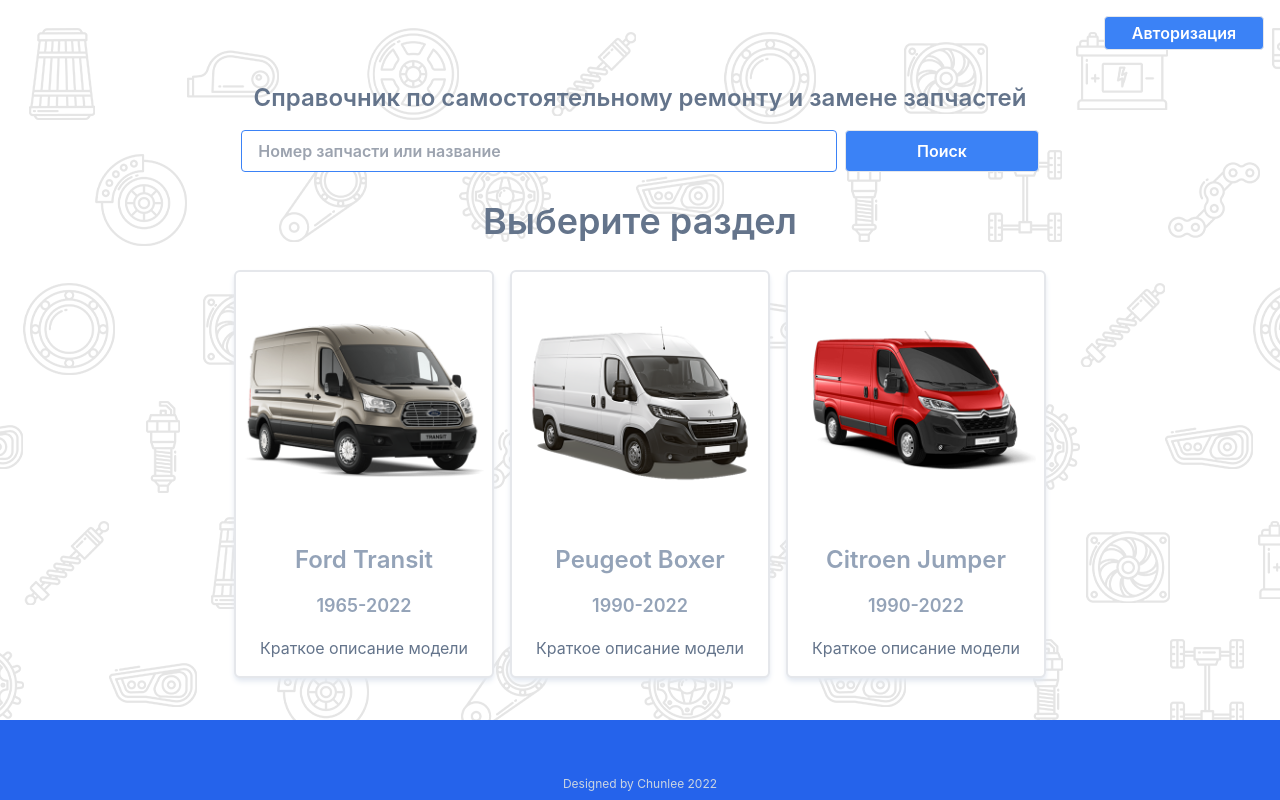
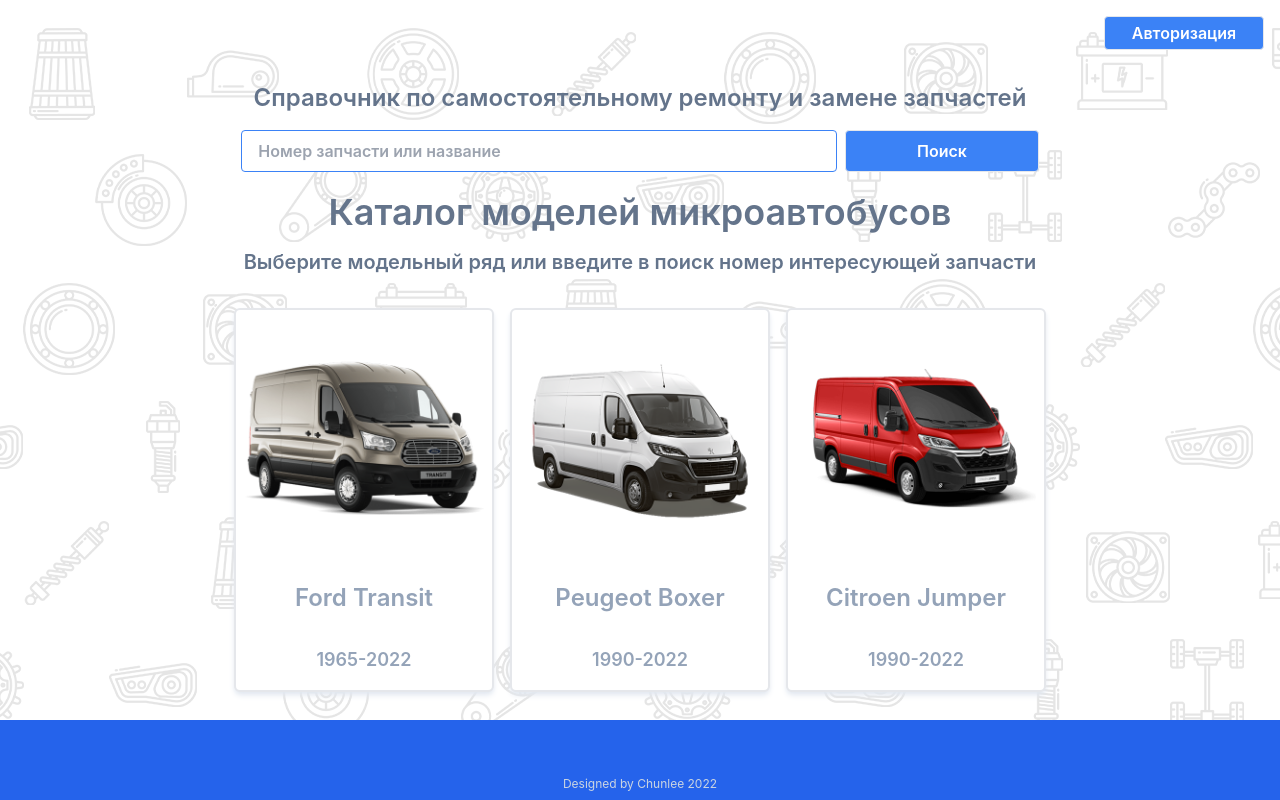
Before and after one commit to ArtofWASD/handbook-react-app, a React (Create React App) app: page / in a window 1280 px wide. Built offline with nearby package versions, Linux system fonts and the light colour scheme.

Commit message:
Посты и отображение

```diff
--- a/src/components/carsPartsList/CarsPartsList.js
+++ b/src/components/carsPartsList/CarsPartsList.js
@@ -29,8 +29,8 @@ const CarsPartsList = () => {
                 <div className="parts__item-image">
                     {partsItem.image}
                 </div>
-                <div className="parts__item-title text-center opacity-0 hover:opacity-100">
-                <Link key={partsItem.id} to={`/carslist/${id}/carspartslist/${getChildCarsArray.id}/postlist/${partsItem.id}`}>{partsItem.title}</Link>
+                <div className="parts__link text-center">
+                <Link key={partsItem.id} to={`/carslist/${id}/carspartslist/${getChildCarsArray.id}/postlist/${partsItem.id}`}></Link>
                 </div>
             </div>
         ))}
--- a/src/components/data/Data.js
+++ b/src/components/data/Data.js
@@ -28,7 +28,6 @@ const Data = [
     image: <img src={cardTTS} alt="" />,
     label: 'Ford Transit',
     year: '1965-2022',
-    description: 'Краткое описание модели',
     id: 1,
     childCars: [
       {
@@ -43,6 +42,11 @@ const Data = [
             image: <img src={piston} alt='' />,
             title: "Двигатель",
             posts: [
+              {id:1111, title: "Замена двигателя", text:"Цилиндро-поршневую группу можно назвать сердцем любого двигателя внутреннего сгорания. В ЦПГ входят поршни с кольцами и гильзы блока цилиндров. Трущаяся пара, которая постоянно подвержена ударным нагрузкам и высоким температурам. Износ ЦПГ критичен и очень дорог в ремонте. Обслуживать там, как правило, нечего. Долгую правильную службу обеспечат частая смена моторного масла, дорогое топливо и оригинальные фильтры. О том, что цилиндро-поршневая группа на автомобилях Форд Транзит износилась, подскажет стук из-под капота либо высокий расход масла (уже при расходе масла около 500 и больше грамм на тысячу километров пробега, пора задуматься о ремонте). Высокий 'жор' масла может быть также из-за течей из-под сальников и прокладок, а также из-за износа маслосъемных колпачков. Их еще называют сальниками клапанов. Турбина также может гнать масло во впуск. Но если эти варианты проверены или устранены, то нужно готовиться к худшему варианту."},
+              {id:1112, title: "Замена поршней", text:"Цилиндро-поршневую группу можно назвать сердцем любого двигателя внутреннего сгорания. В ЦПГ входят поршни с кольцами и гильзы блока цилиндров. Трущаяся пара, которая постоянно подвержена ударным нагрузкам и высоким температурам. Износ ЦПГ критичен и очень дорог в ремонте. Обслуживать там, как правило, нечего. Долгую правильную службу обеспечат частая смена моторного масла, дорогое топливо и оригинальные фильтры. О том, что цилиндро-поршневая группа на автомобилях Форд Транзит износилась, подскажет стук из-под капота либо высокий расход масла (уже при расходе масла около 500 и больше грамм на тысячу километров пробега, пора задуматься о ремонте). Высокий 'жор' масла может быть также из-за течей из-под сальников и прокладок, а также из-за износа маслосъемных колпачков. Их еще называют сальниками клапанов. Турбина также может гнать масло во впуск. Но если эти варианты проверены или устранены, то нужно готовиться к худшему варианту."},
+              {id:1113, title: "Замена маховика", text:"Цилиндро-поршневую группу можно назвать сердцем любого двигателя внутреннего сгорания. В ЦПГ входят поршни с кольцами и гильзы блока цилиндров. Трущаяся пара, которая постоянно подвержена ударным нагрузкам и высоким температурам. Износ ЦПГ критичен и очень дорог в ремонте. Обслуживать там, как правило, нечего. Долгую правильную службу обеспечат частая смена моторного масла, дорогое топливо и оригинальные фильтры. О том, что цилиндро-поршневая группа на автомобилях Форд Транзит износилась, подскажет стук из-под капота либо высокий расход масла (уже при расходе масла около 500 и больше грамм на тысячу километров пробега, пора задуматься о ремонте). Высокий 'жор' масла может быть также из-за течей из-под сальников и прокладок, а также из-за износа маслосъемных колпачков. Их еще называют сальниками клапанов. Турбина также может гнать масло во впуск. Но если эти варианты проверены или устранены, то нужно готовиться к худшему варианту."},
+              {id:1114, title: "Замена головки блока цилиндров", text:"Цилиндро-поршневую группу можно назвать сердцем любого двигателя внутреннего сгорания. В ЦПГ входят поршни с кольцами и гильзы блока цилиндров. Трущаяся пара, которая постоянно подвержена ударным нагрузкам и высоким температурам. Износ ЦПГ критичен и очень дорог в ремонте. Обслуживать там, как правило, нечего. Долгую правильную службу обеспечат частая смена моторного масла, дорогое топливо и оригинальные фильтры. О том, что цилиндро-поршневая группа на автомобилях Форд Транзит износилась, подскажет стук из-под капота либо высокий расход масла (уже при расходе масла около 500 и больше грамм на тысячу километров пробега, пора задуматься о ремонте). Высокий 'жор' масла может быть также из-за течей из-под сальников и прокладок, а также из-за износа маслосъемных колпачков. Их еще называют сальниками клапанов. Турбина также может гнать масло во впуск. Но если эти варианты проверены или устранены, то нужно готовиться к худшему варианту."},
+              {id:1115, title: "Замена датчика охлаждающей жидкости", text:"Цилиндро-поршневую группу можно назвать сердцем любого двигателя внутреннего сгорания. В ЦПГ входят поршни с кольцами и гильзы блока цилиндров. Трущаяся пара, которая постоянно подвержена ударным нагрузкам и высоким температурам. Износ ЦПГ критичен и очень дорог в ремонте. Обслуживать там, как правило, нечего. Долгую правильную службу обеспечат частая смена моторного масла, дорогое топливо и оригинальные фильтры. О том, что цилиндро-поршневая группа на автомобилях Форд Транзит износилась, подскажет стук из-под капота либо высокий расход масла (уже при расходе масла около 500 и больше грамм на тысячу километров пробега, пора задуматься о ремонте). Высокий 'жор' масла может быть также из-за течей из-под сальников и прокладок, а также из-за износа маслосъемных колпачков. Их еще называют сальниками клапанов. Турбина также может гнать масло во впуск. Но если эти варианты проверены или устранены, то нужно готовиться к худшему варианту."}
             ]
           },
           {
@@ -677,7 +681,6 @@ const Data = [
     image: <img src={cardNewBoxer} alt="" />,
     label: 'Peugeot Boxer',
     year: '1990-2022',
-    description: 'Краткое описание модели',
     id: 2,
     childCars: [
       {
@@ -846,7 +849,6 @@ const Data = [
     image: <img src={cardNewJumper} alt="" />,
     label: 'Citroen Jumper',
     year: '1990-2022',
-    description: 'Краткое описание модели',
     id: 3,
     childCars: [
       {
@@ -1011,5 +1013,4 @@ const Data = [
     ]
   },
 ]
-
 export { Data };
--- a/src/components/homepage/Homepage.js
+++ b/src/components/homepage/Homepage.js
@@ -5,12 +5,14 @@ import { Link } from 'react-router-dom';
 const Homepage = () => {
     return (
         <>
-            <div className="cards__list grid justify-center ">
-                <div className="cards__title pt-4 self-center">
-                    <h2 className="text-center text-4xl font-semibold text-slate-500 pb-4 "> Выберите раздел</h2>
+            <div className="cards__list grid justify-center my-auto ">
+                <div className="cards__title self-center">
+                    <h2 className="text-center text-4xl font-semibold text-slate-500 py-2"> Каталог моделей микроавтобусов </h2>
+                    <p className="text-center text-xl font-semibold text-slate-500 py-2"> Выберите модельный ряд или введите в поиск номер интересующей запчасти </p>
+
                 </div>
             </div>
-            <div className="container grid lg:grid-cols-3 gap-4 items-baseline sm:grid-cols-1 lg:p-0 px-8">
+            <div className="container grid lg:grid-cols-3 gap-4 items-baseline sm:grid-cols-1 lg:p-0 px-8 my-auto">
             {Data.map(post => (
                     <div className='card grid shadow-md shadow-slate-200 hover:border-blue-500 border-2 rounded-md bg-white ' key={post.id}>
                         <div className="card__img p-2 lg:w-64 w-full ">
@@ -19,11 +21,8 @@ const Homepage = () => {
                         <div className="card__title py-4">
                             <p className="text-center font-semibold text-2xl text-slate-400">{post.label}</p>
                         </div>
-                        <div className="card__year">
+                        <div className="card__year py-4">
                             <p className="text-center font-semibold text-lg text-slate-400 p-0">{post.year}</p>
-                        </div>
-                        <div className="card__description text-center py-4 px-3 text-slate-500">
-                            <p>{post.description}</p>
                         </div>
                         <div className="card__link">
                             <Link key={post.id} to={`carslist/${post.id}`}></Link>
@@ -32,8 +31,6 @@ const Homepage = () => {
             ))
             }
             </div>
-
-
         </>
     );
 }
--- a/src/index.css
+++ b/src/index.css
@@ -5,7 +5,6 @@
 html {
   height: 100%;
 }
-
 body {
   background-image: url(../public/bg-image.png);
   margin: 0;
@@ -16,26 +15,33 @@ body {
   -moz-osx-font-smoothing: grayscale;
   height: 100%;
 }
-
 code {
   font-family: source-code-pro, Menlo, Monaco, Consolas, "Courier New",
     monospace;
 }
-
 .wrapper {
   min-height: 100%;
   display: flex;
   flex-direction: column;
 }
-
-.main{
+.main {
   flex: 1 1 auto;
 }
 .card {
   position: relative;
 }
-
-.card__link a{
+.card__link a {
+  position: absolute;
+  top: 0;
+  left: 0;
+  right: 0;
+  bottom: 0;
+  z-index: 1;
+}
+.parts__item {
+  position: relative;
+}
+.parts__link a {
   position: absolute;
   top: 0;
   left: 0;
@@ -46,15 +52,14 @@ code {
 
 /* Custom media */
 @media (max-width: 640px) {
-  .cars__title{
+  .cars__title {
     grid-template-columns: 1fr;
   }
-  .child-cars{
+  .child-cars {
     grid-template-columns: 1fr 1fr;
   }
   .parts__group-list {
     grid-template-columns: 1fr 1fr;
     justify-items: center;
   }
-
 }
```
Also changed, not shown: public/db.json (+11 -13 lines), src/components/test/test.js (+8 -5 lines).
